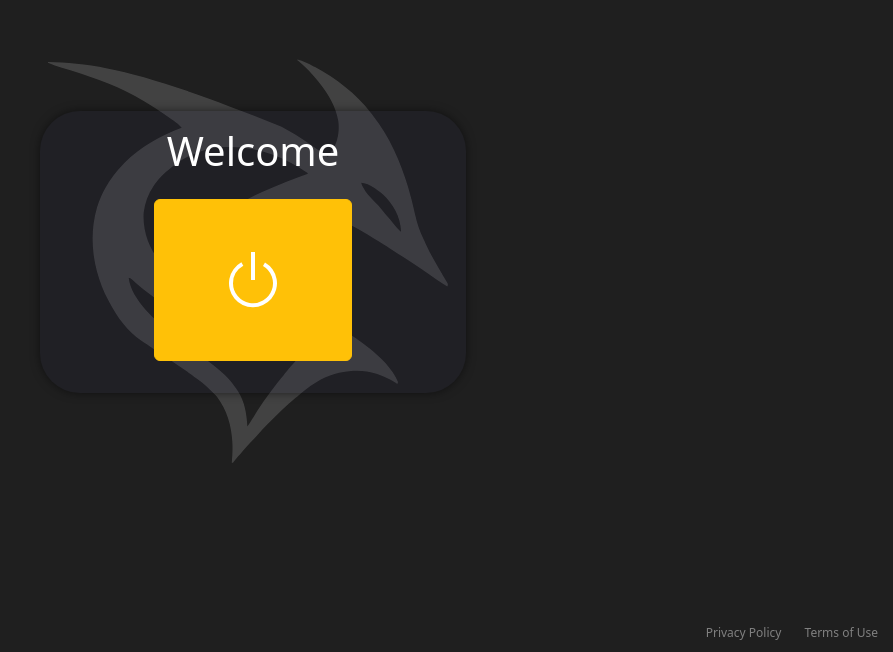
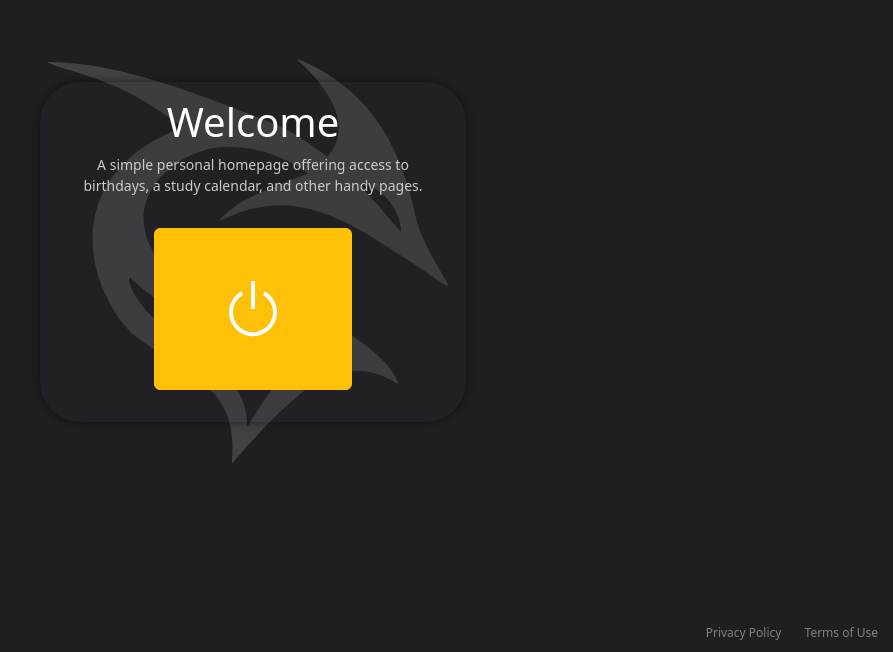
Before and after one commit to MinkerPro99/MinkerPage, a plain HTML site: page index.html in a window 1280 px wide. Shown: the part 148-800 px from the top of the page, without its empty margins (387-1280 px from the left). Drawn offline with nearby package versions, Linux system fonts and the light colour scheme.

Commit message:
fixes and setup

```diff
--- a/index.html
+++ b/index.html
@@ -25,6 +25,7 @@
     <div style="height: auto; border-radius: 40px;" class="dark-card fade-in col-md-4 col-sm-10">
       <div class="row m-3 d-flex justify-content-center align-items-center">
         <h1 class="text-center w-txt">Welcome</h1>
+        <p class="text-center mb-3" style="font-size:14px; color:#ccc;">A simple personal homepage offering access to birthdays, a study calendar, and other handy pages.</p>
         <button style="color: white; font-weight: bold;" class="btn btn-warning col-6 pt-5 pb-5 mt-3 mb-3" id="bootBtn">
           <svg xmlns="http://www.w3.org/2000/svg" width="64" height="64" fill="currentColor" class="bi bi-power"
             viewBox="0 0 16 16">
```
